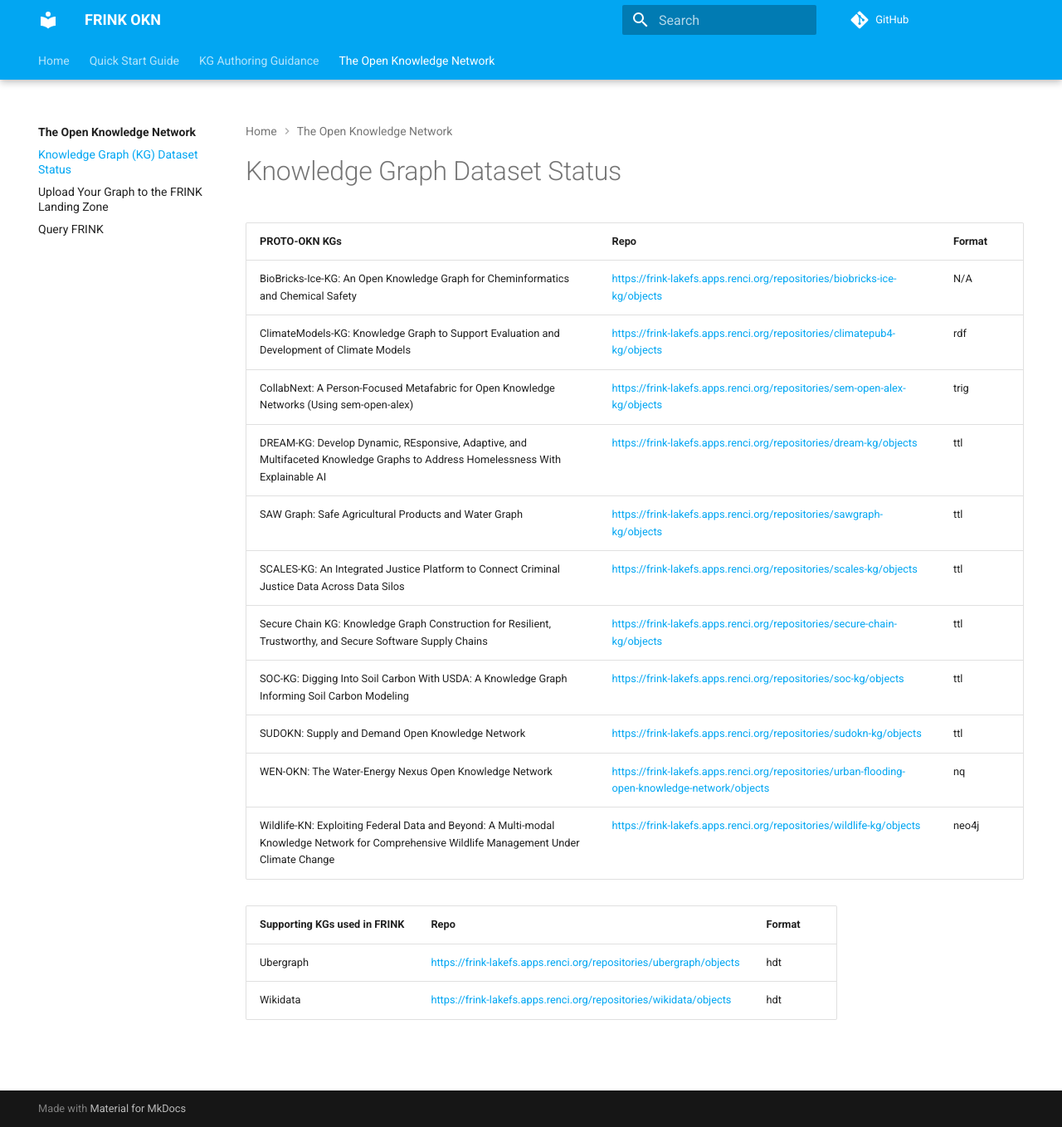
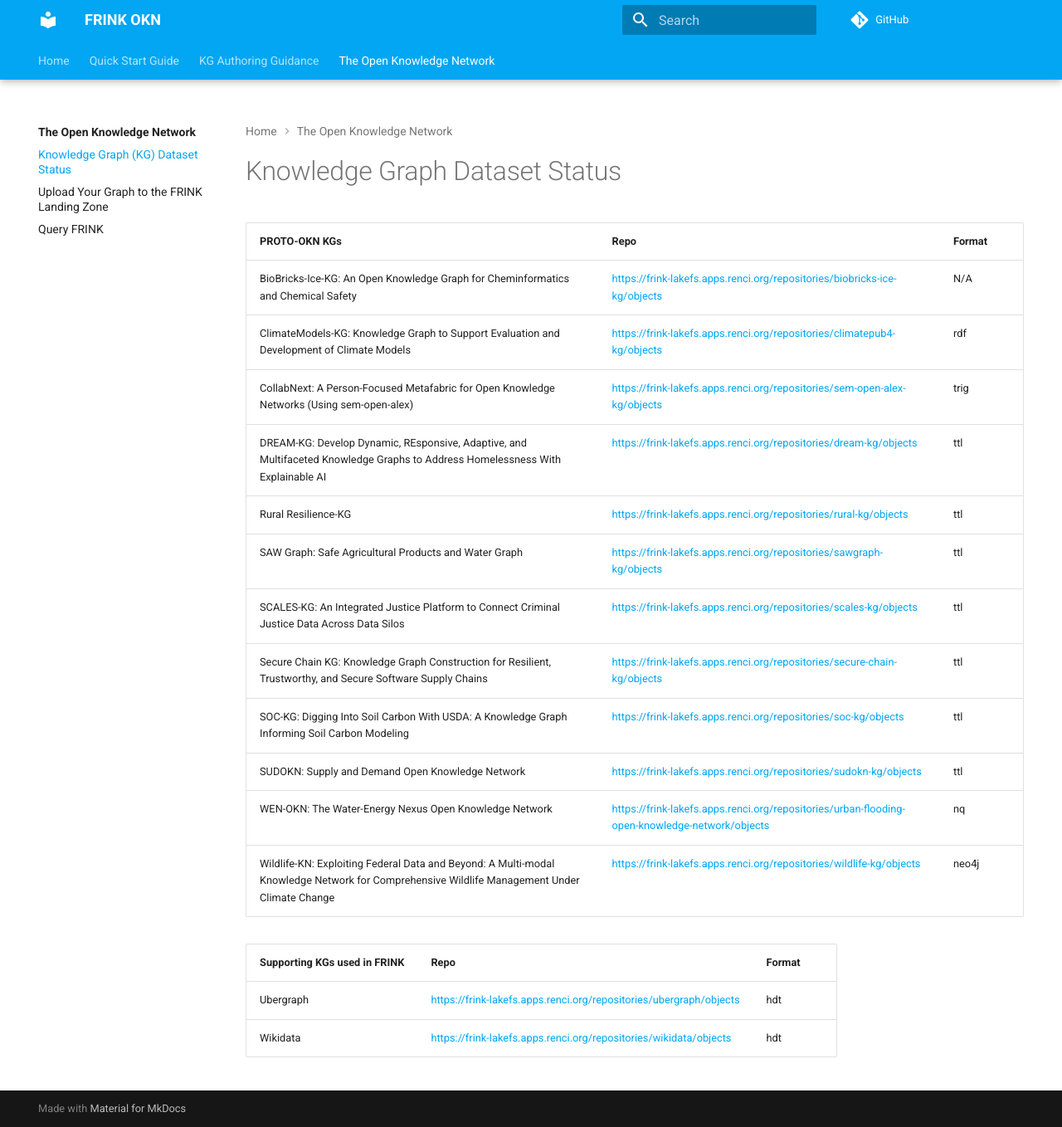
Before and after one commit to frink-okn/frink-landing-zone, an MkDocs documentation site: the page built from docs/okn/kgstatus.md, in a window 1280 px wide and 1358 px high. Shown: the whole window at 83% size. Built offline with MkDocs 1.6.1 and Material for MkDocs 9.7.7, drawn with Linux system fonts in a browser that asks for light colours; comment, search, counter and statistics services are not loaded.

Commit message:
added RR

```diff
--- a/docs/okn/kgstatus.md
+++ b/docs/okn/kgstatus.md
@@ -6,6 +6,7 @@
 | ClimateModels-KG: Knowledge Graph to Support Evaluation and Development of Climate Models                                         | [https://frink-lakefs.apps.renci.org/repositories/climatepub4-kg/objects](https://frink-lakefs.apps.renci.org/repositories/climatepub4-kg/objects)                                                           | rdf    |
 | CollabNext: A Person-Focused Metafabric for Open Knowledge Networks (Using sem-open-alex)                                    | [https://frink-lakefs.apps.renci.org/repositories/sem-open-alex-kg/objects](https://frink-lakefs.apps.renci.org/repositories/sem-open-alex-kg/objects)                                           | trig   |
 | DREAM-KG: Develop Dynamic, REsponsive, Adaptive, and Multifaceted Knowledge Graphs to Address Homelessness With Explainable AI                                         | [https://frink-lakefs.apps.renci.org/repositories/dream-kg/objects](https://frink-lakefs.apps.renci.org/repositories/dream-kg/objects)                                                           | ttl    |
+| Rural Resilience-KG | [https://frink-lakefs.apps.renci.org/repositories/rural-kg/objects](https://frink-lakefs.apps.renci.org/repositories/rural-kg/objects)| ttl |
 | SAW Graph: Safe Agricultural Products and Water Graph                                       | [https://frink-lakefs.apps.renci.org/repositories/sawgraph-kg/objects](https://frink-lakefs.apps.renci.org/repositories/sawgraph-kg/objects)                                                           | ttl    |
 | SCALES-KG: An Integrated Justice Platform to Connect Criminal Justice Data Across Data Silos                                         | [https://frink-lakefs.apps.renci.org/repositories/scales-kg/objects](https://frink-lakefs.apps.renci.org/repositories/scales-kg/objects)                                                         | ttl    |
 | Secure Chain KG: Knowledge Graph Construction for Resilient, Trustworthy, and Secure Software Supply Chains                                  | [https://frink-lakefs.apps.renci.org/repositories/secure-chain-kg/objects](https://frink-lakefs.apps.renci.org/repositories/secure-chain-kg/objects)                                                           | ttl    |
```
